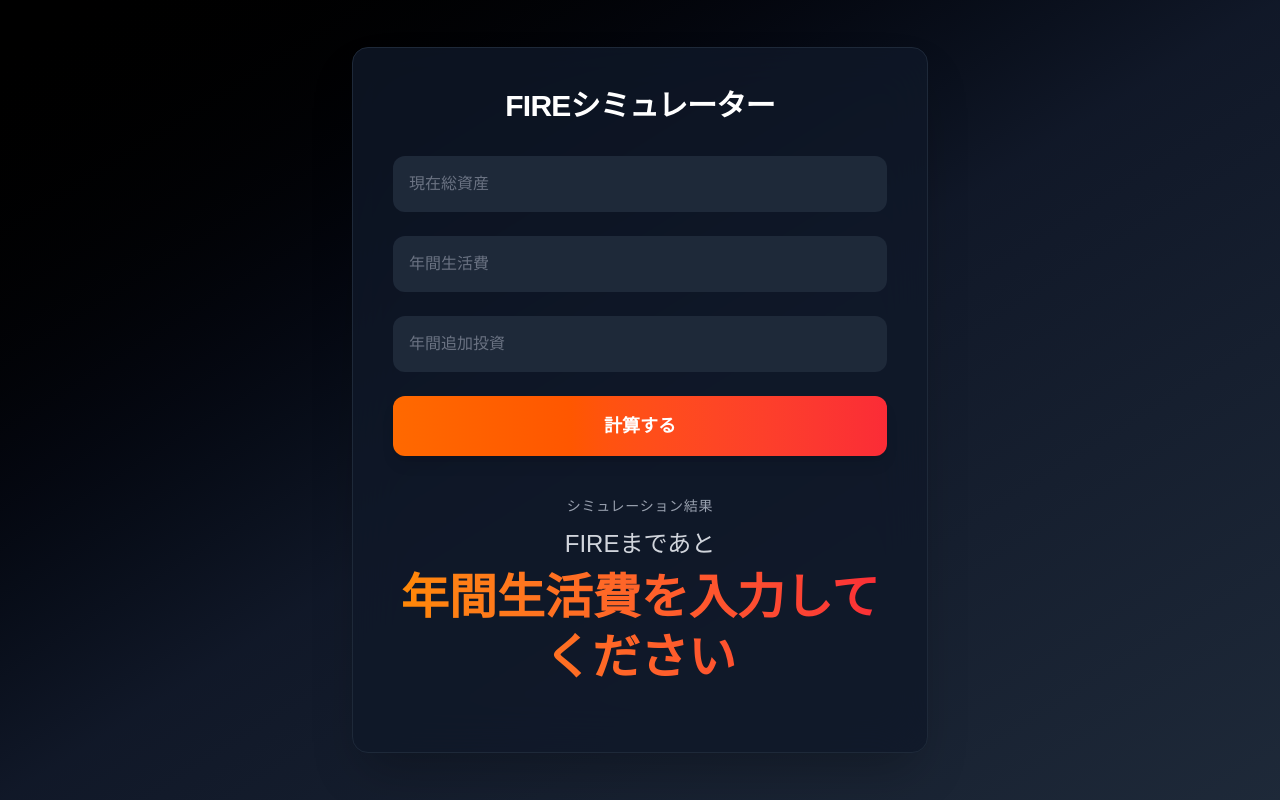
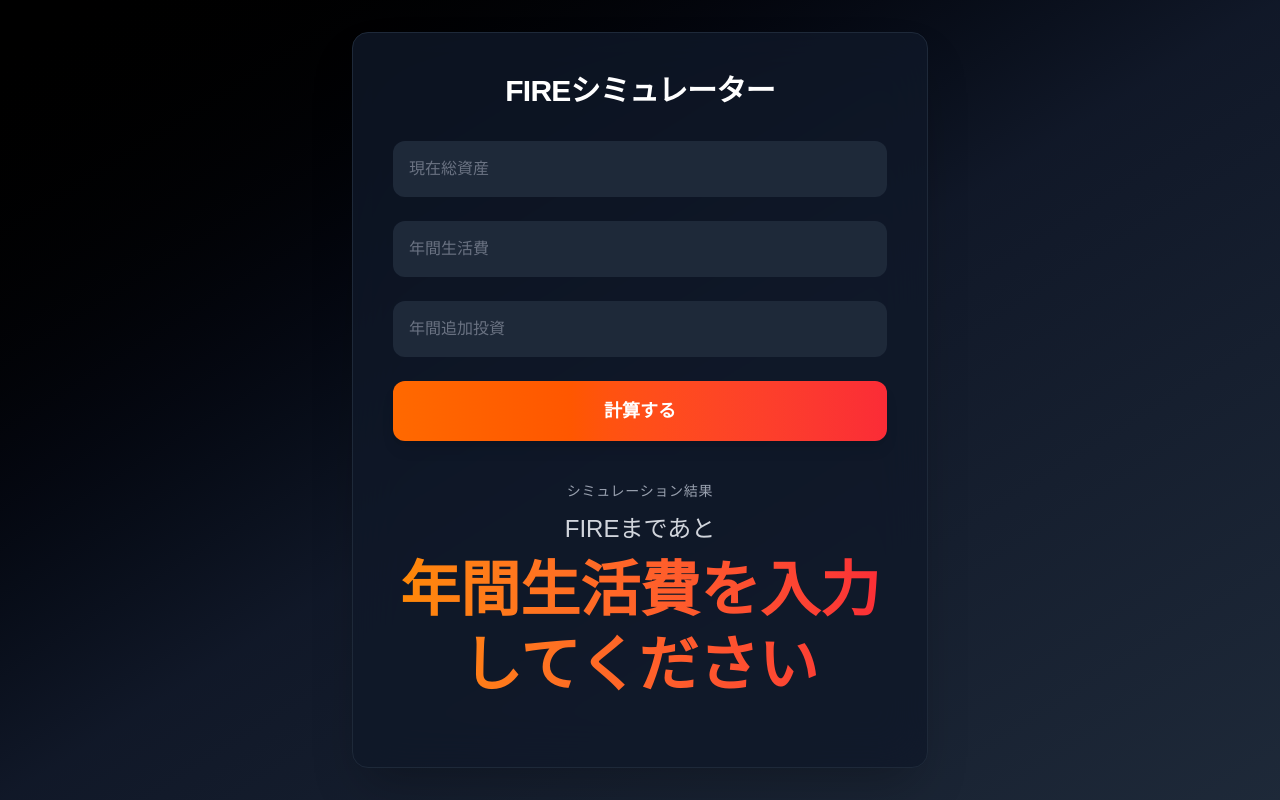
Before and after one commit to tommyjp719/fire-simulator, a Next.js app: page /simulator in a window 1280 px wide. Both pictures are taken after a click on the button "計算する". Built offline with nearby package versions, Linux system fonts and the light colour scheme.

Commit message:
fix graph

```diff
--- a/app/simulator/page.tsx
+++ b/app/simulator/page.tsx
@@ -123,17 +123,17 @@ export default function Simulator() {
                 FIREまであと
               </div>
 
-              <div className="text-3xl sm:text-4xl md:text-5xl font-black bg-gradient-to-r from-orange-400 to-red-500 bg-clip-text text-transparent leading-tight">
+              <div className="text-4xl sm:text-5xl md:text-6xl font-black bg-gradient-to-r from-orange-400 to-red-500 bg-clip-text text-transparent leading-tight">
                 {result.replace("FIREまであと ", "")}
               </div>
             </div>
 
           {chartData.length > 0 && (
-              <div className="mt-6 w-full h-60 sm:h-64 md:h-72">
+            <div className="hidden sm:block mt-6 w-full h-60 sm:h-64 md:h-72">
              <ResponsiveContainer width="100%" height="100%">
               <LineChart
                 data={chartData}
-                    margin={{ top: 10, right: 10, left: 20, bottom: 10 }}
+                margin={{ top: 10, right: 10, left: 10, bottom: 10 }}
               >
               <XAxis
                 dataKey="year"
@@ -142,14 +142,10 @@ export default function Simulator() {
               />
               <YAxis
                 stroke="#aaa"
-                      tickFormatter={(value) =>
-                        Number(value).toLocaleString("ja-JP")
-                      }
+                tickFormatter={(value) => Number(value).toLocaleString("ja-JP")}
               />
               <Tooltip
-                      formatter={(value) =>
-                        Number(value).toLocaleString("ja-JP") + " 円"
-                      }
+                formatter={(value) => Number(value).toLocaleString("ja-JP") + " 円"}
               />
               <Line
                 type="monotone"
@@ -173,7 +169,7 @@ export default function Simulator() {
                 y={target}
                 stroke="#ff4444"
                 strokeDasharray="5 5"
-                      label="FIRE目標"
+                label={{ value: "FIRE目標", position: "insideTopRight", fill: "#ff4444", fontSize: 12 }}
               />
               </LineChart>
               </ResponsiveContainer>
```
Lines whose indentation alone changed are shown as unchanged.
